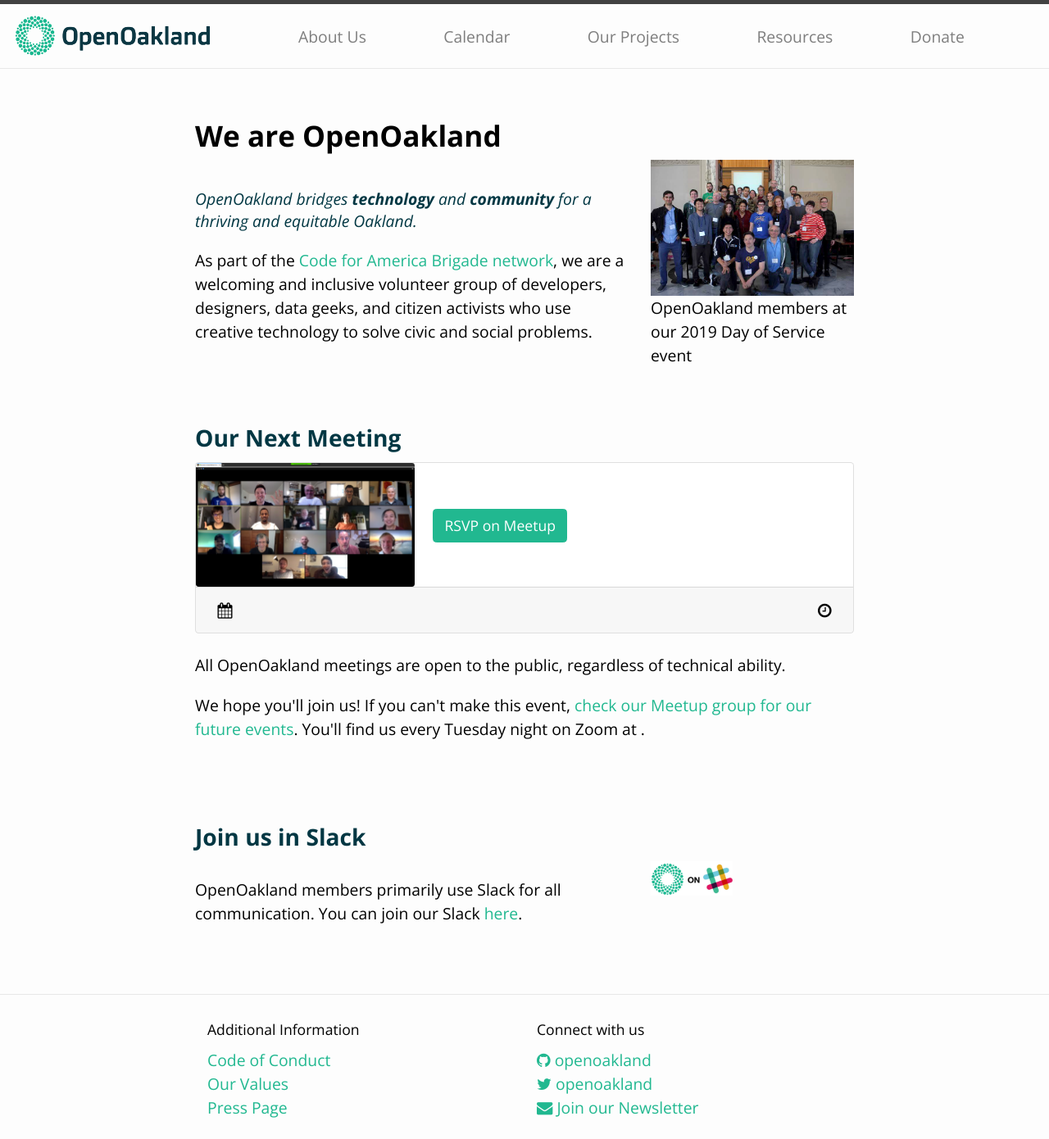
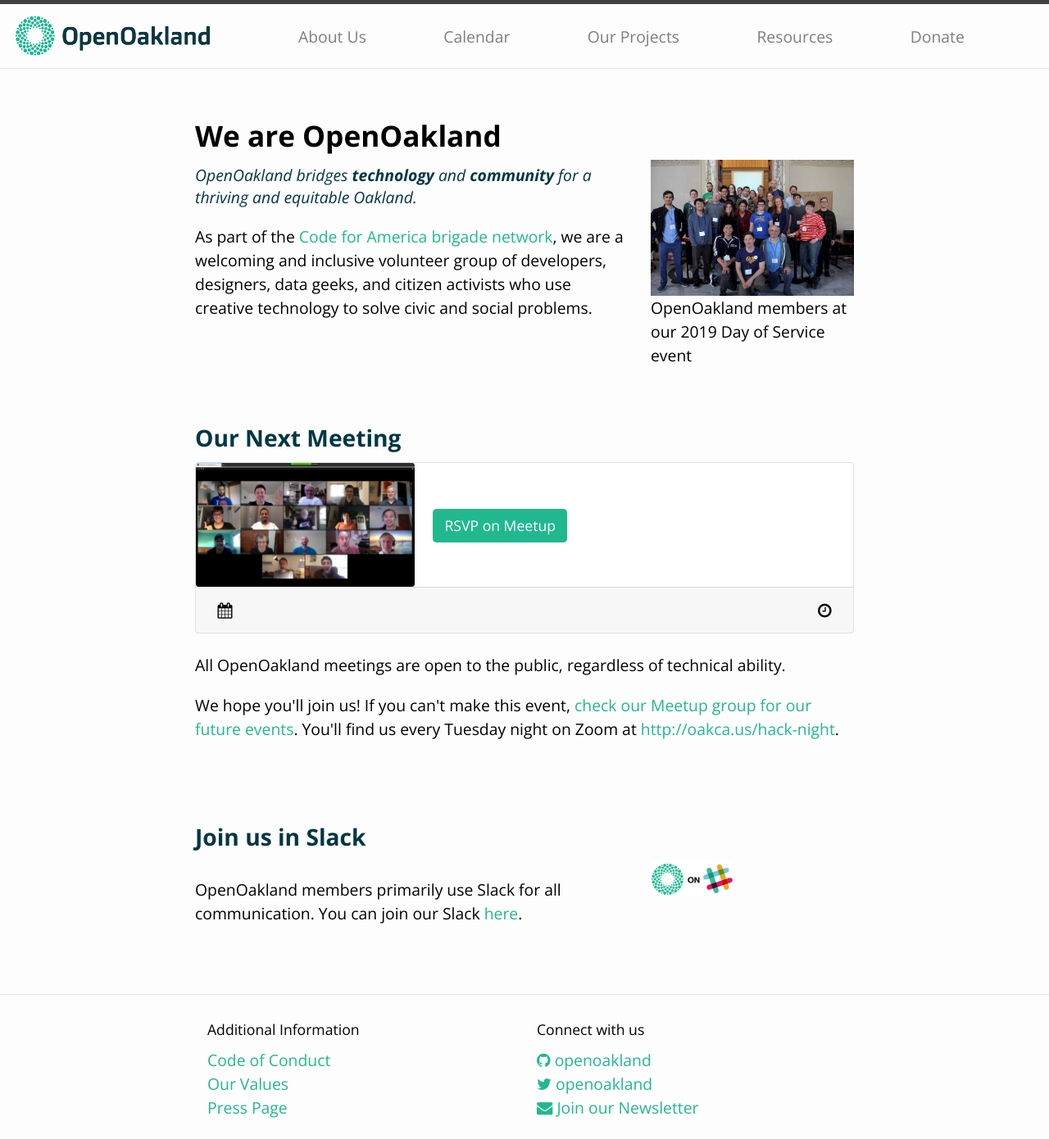
Before and after one commit to openoakland/openoakland.org, a Jekyll site: the page built from src/index.md, in a window 1280 px wide. Shown: the whole page at 82% size. Built offline with Jekyll 4.4.1, drawn with Linux system fonts in a browser that asks for light colours.

Commit message:
fix small typos and styles

```diff
--- a/src/assets/main.scss
+++ b/src/assets/main.scss
@@ -30,7 +30,7 @@
   font-family: 'Open Sans', Helvetica, sans-serif;
 }
 
-h1, h4, h5 {
+h1, h4, h5, .h5 {
   color: #013743;
   margin-top:1.9rem;
 }
@@ -64,7 +64,7 @@
   font-weight: bold;
 }
 
-h5 {
+h5, .h5 {
   font-style: italic;
   font-size: 1.1rem;
   line-height: 1.4;
--- a/src/index.md
+++ b/src/index.md
@@ -5,9 +5,9 @@
 
 <section class="row page-section">
   <div class="col-sm-8">
-    <h5>OpenOakland bridges <b>technology</b> and <b>community</b> for a thriving and equitable Oakland.</h5>
+    <p class="h5 mt-1">OpenOakland bridges <b>technology</b> and <b>community</b> for a thriving and equitable Oakland.</p>
 
-    <p>As part of the <a href="https://brigade.codeforamerica.org" target="_blank">Code for America Brigade network</a>, we are a welcoming and inclusive volunteer group of developers, designers, data geeks, and citizen activists who use creative technology to solve civic and social problems.</p>
+    <p>As part of the <a href="https://brigade.codeforamerica.org" target="_blank">Code for America brigade network</a>, we are a welcoming and inclusive volunteer group of developers, designers, data geeks, and citizen activists who use creative technology to solve civic and social problems.</p>
   </div>
 
   <div class="col-sm-4">
@@ -53,7 +53,7 @@
   </p>
 
   <p>
-  We hope you'll join us! If you can't make this event, <a href="https://www.meetup.com/OpenOakland{{ event.group.urlname}}" target="_blank">check our Meetup group for our future events</a>. You'll find us every Tuesday night on Zoom at .
+  We hope you'll join us! If you can't make this event, <a href="https://www.meetup.com/OpenOakland" target="_blank">check our Meetup group for our future events</a>. You'll find us every Tuesday night on Zoom at <a href="http://oakca.us/hack-night" target="_blank">http://oakca.us/hack-night</a>.
   </p>
 
 </section>
```
